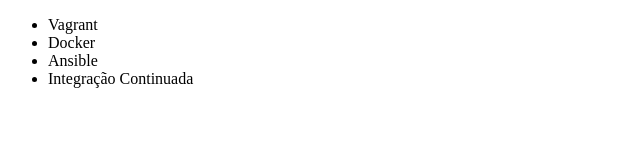
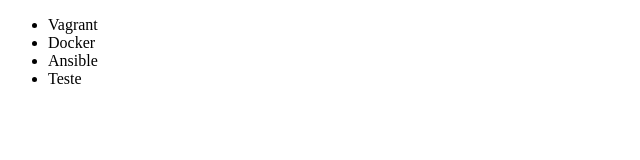
Before and after one commit to betobatista/alura-git, a plain HTML site: page index.html in a window 1280 px wide. Shown: the whole page, without its empty margins (0-640 px from the left). Drawn offline with Linux system fonts and the light colour scheme.

Commit message:
Renomeando curso

```diff
--- a/index.html
+++ b/index.html
@@ -9,7 +9,7 @@
         <li>Vagrant</li>
         <li>Docker</li>
         <li>Ansible</li>
-        <li>Integração Continuada</li>
+        <li>Teste</li>
     </ul>
 </body>
 </html>
```
